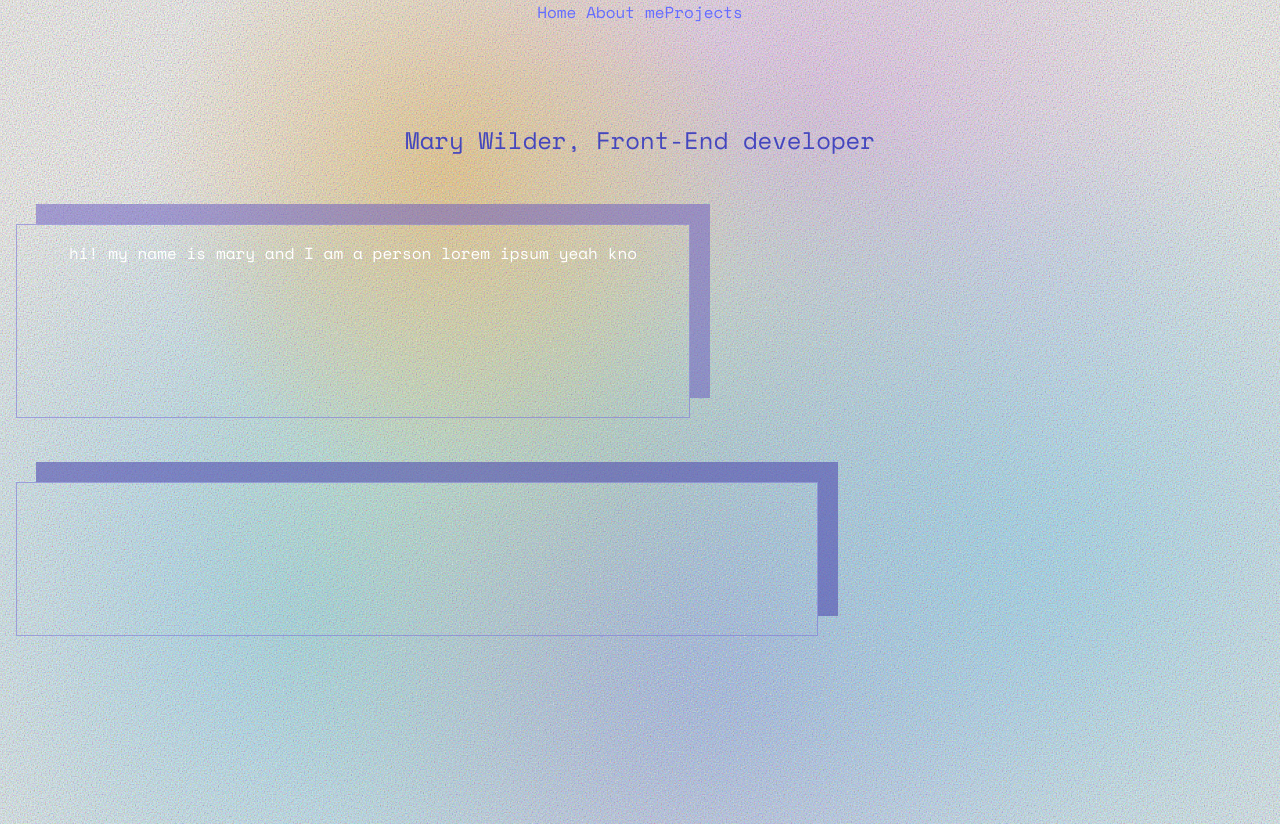
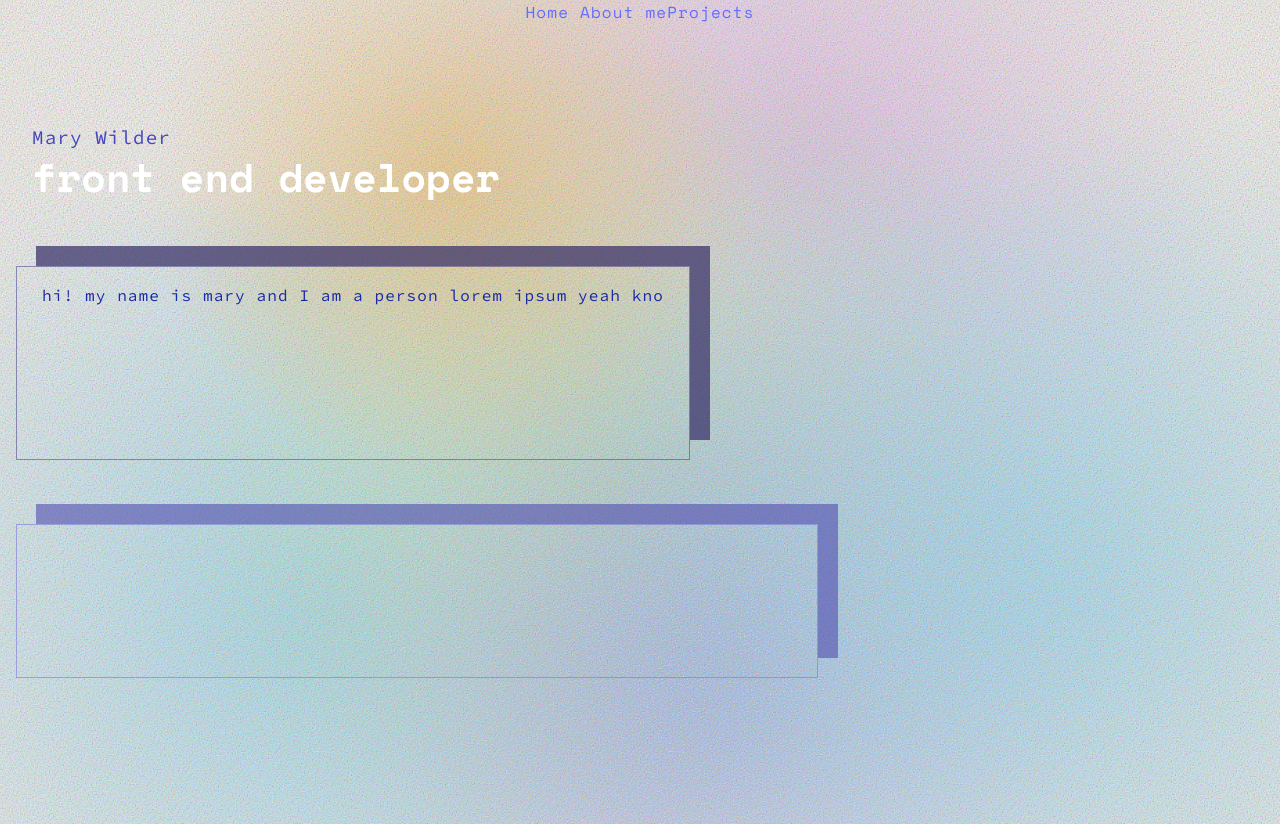
Before and after one commit to marywilder/portfolio-website, a React (Vite) app: page / in a window 1280 px wide. Built offline with nearby package versions, Linux system fonts and the light colour scheme.

Commit message:
fixed background

```diff
--- a/src/App.css
+++ b/src/App.css
@@ -1,4 +1,5 @@
 @import url('https://fonts.googleapis.com/css2?family=Space+Mono:ital,wght@0,400;0,700;1,400;1,700&display=swap');
+@import url('https://fonts.googleapis.com/css2?family=Quicksand:wght@300;400;500&display=swap');
 
 
 #root {
@@ -12,8 +13,9 @@
   --light-green: #c2c290;
   --vanilla: #e1c4a3;
   --off-white: #fcf4eb;
-  font-family: 'Space Mono', monospace;
-  background: url(./assets/noise.svg);
+  font-family: 'Quicksand', sans-serif;
+  letter-spacing: .07rem;
+
   background-color: rgba(255, 238, 211, 0.129);
 
 }
@@ -57,16 +59,21 @@
   }
 }
 
+body {
+  background: url(./assets/noise.svg);
+}
+
 .app {
  width: 100%;
  font-family: 'Source Code Pro', monospace;
- background-color: #ffffff;
+
+
 }
 
 nav {
   /*display: flex;
   justify-content: space-evenly;*/
-
+  font-family: 'Space Mono', monospace;
 }
 
 .home {
@@ -164,17 +171,22 @@ nav {
   padding-top: 5rem;
   color: rgba(68, 70, 190, 0.995);
   font-weight: 400;
-  font-size: 1.5rem;
+  font-size: 1.2rem;
   line-height: 2.5rem;
+  text-align: left;
 
 
 }
 
+.title-span {
+  font-family: 'Space Mono', monospace;
+  color: rgb(255, 255, 255);
+  font-weight: 700;
+  font-size: 2.5rem;
+  letter-spacing: .01rem;
+}
 
 
-a:hover {
-  color:#ef8c59;
-}
 
 
 
@@ -182,11 +194,11 @@ a:hover {
   margin: 1rem;
   width: 50vw;
   height: 20vh;
-  border: .1rem solid rgba(125, 120, 215, 0.6);
+  border: .1rem solid rgba(82, 78, 142, 0.6);
 
-  color:#ffffff;
+  color:#1a28a5;
   padding: 1rem;
-  box-shadow: 20px -20px rgba(101, 85, 191, 0.489);
+  box-shadow: 20px -20px rgba(55, 46, 104, 0.716);
 
 }
 
@@ -307,3 +319,9 @@ a:hover {
     font-size: .5rem;
   }
 }
+
+
+div .nav-links-mobile, .mobile-menu {
+  position: relative;
+  top:0px;
+}
--- a/src/App.jsx
+++ b/src/App.jsx
@@ -12,7 +12,7 @@ function App() {
 
 
   return (
-  <div>
+  <div className="app">
     <Navbar />
    <div className="pink-gradient"></div>
       <div className="blue-gradient"></div>
--- a/src/components/Home.jsx
+++ b/src/components/Home.jsx
@@ -6,7 +6,9 @@ function Home() {
     <div className="home">
 
 
-       <h1 className="title">Mary Wilder, Front-End developer</h1>
+       <h1 className="title">Mary Wilder
+       <br></br>
+       <span className="title-span">front end developer</span></h1>
         <section className="intro">hi! my name is mary and I am a person lorem ipsum yeah kno </section>
         <section className="home-page-skills"></section>
 
--- a/src/components/Projects.jsx
+++ b/src/components/Projects.jsx
@@ -3,6 +3,7 @@ import React from 'react'
 export default function Projects() {
   return (
     <section>
-        <h2>Some Projects I'm Proud of</h2></section>
+        <h2><span className="title-span">projects</span>
+        <br></br>I'm proud of</h2></section>
   )
 }
--- a/vite.config.js
+++ b/vite.config.js
@@ -3,6 +3,6 @@ import react from '@vitejs/plugin-react'
 
 // https://vitejs.dev/config/
 export default defineConfig({
-  base: "/marys-portfolio-website",
+  base: "/portfolio-website",
   plugins: [react()],
 })
```
